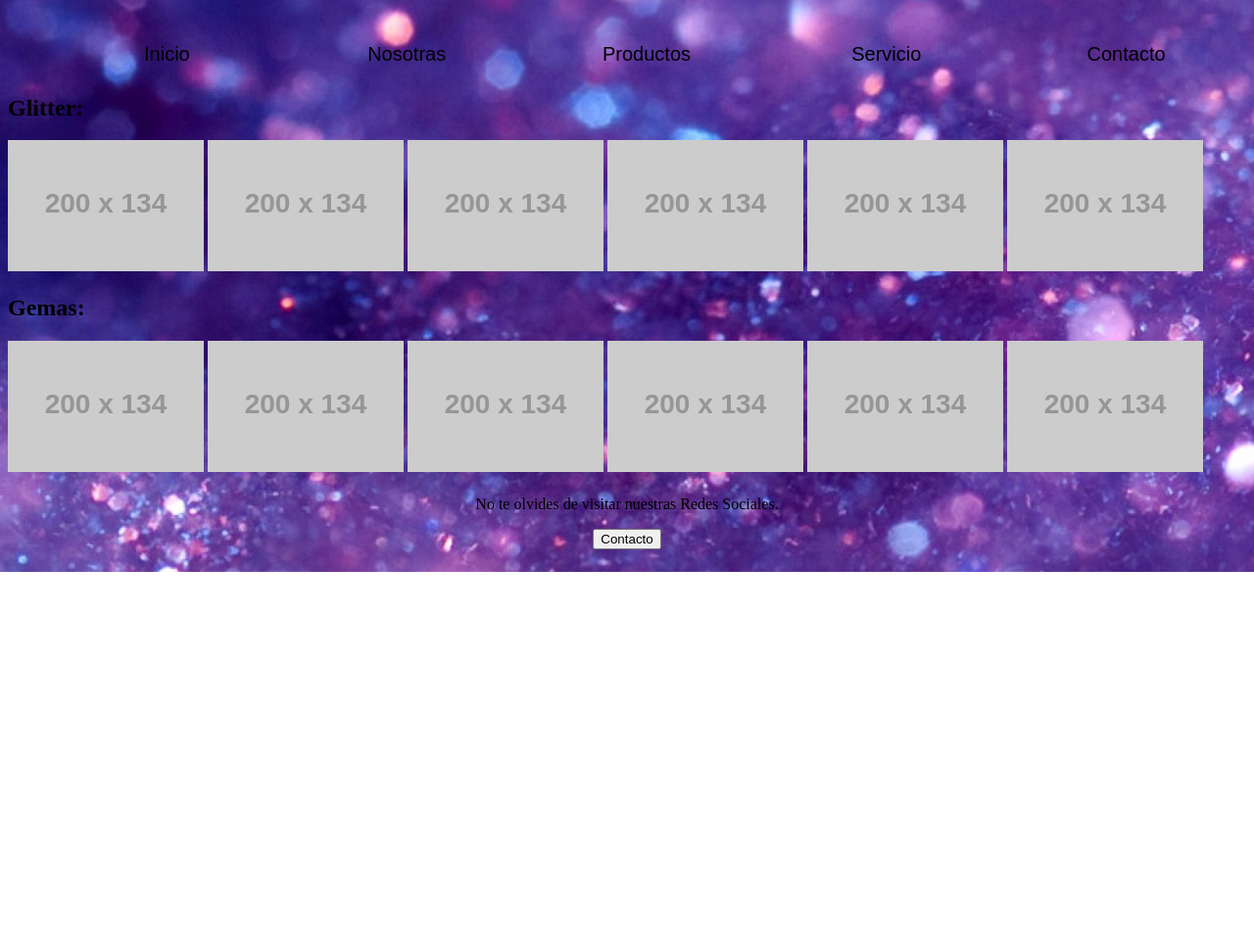
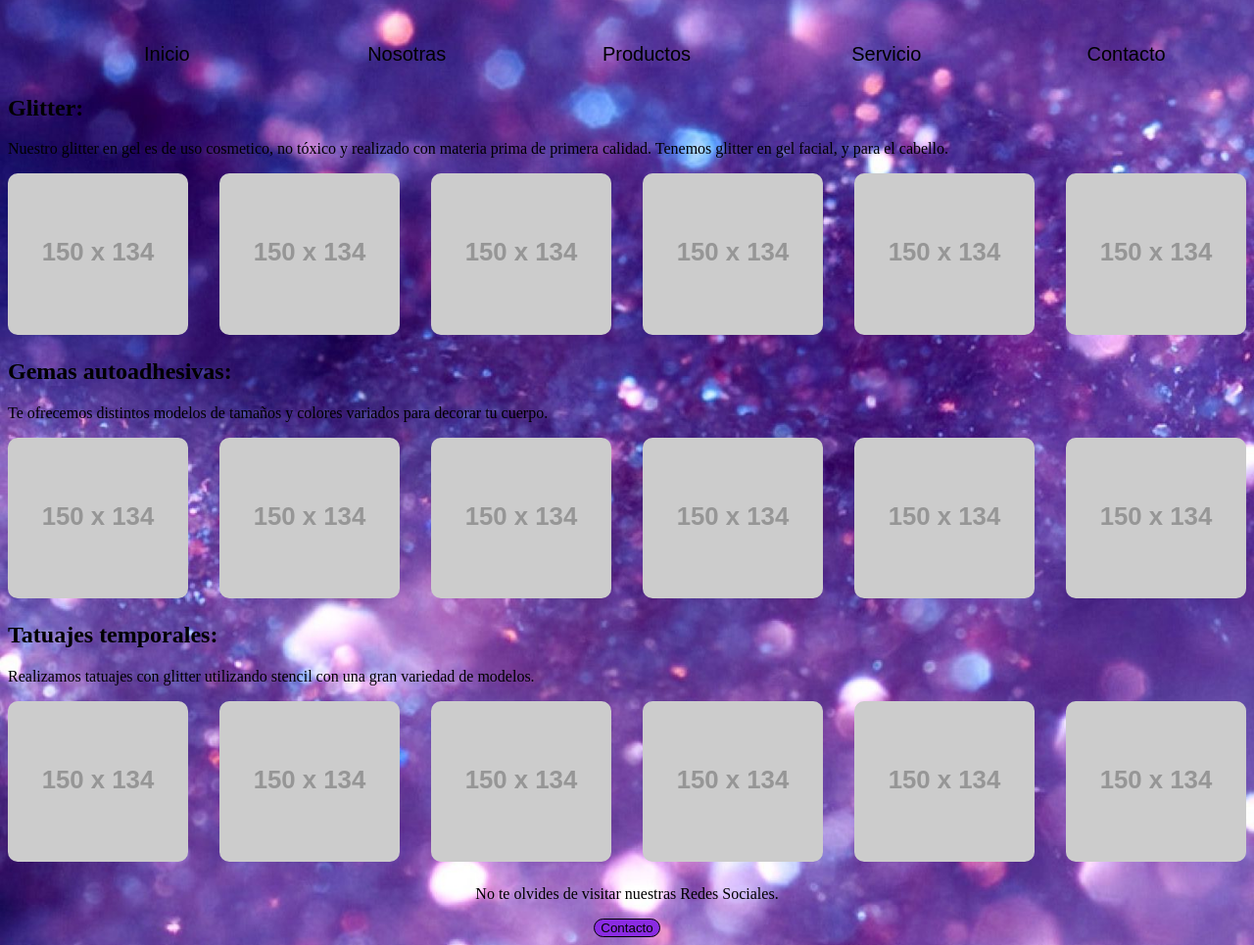
Before and after one commit to EzeServia/preentrega2_ezequiel_servia, a plain HTML site: page paginas/productos.html in a window 1280 px wide. Shown: the part 216-1181 px from the top of the page at 98% size. Before the commit the page ends 800 px from the top, so only its background shows below. Drawn offline with Linux system fonts and the light colour scheme; placeholder pictures from the web are drawn by us.

Commit message:
aplique grid a productos

```diff
--- a/css/main.css
+++ b/css/main.css
@@ -41,6 +41,13 @@ li a:hover {
         border: solid 1px;
         border-color: black;
 }
+aside:hover {
+        background-color: blueviolet;
+        border-radius: 2rem;
+        border: solid 1px;
+        border-color: black;
+}
+
 .iconos img {
         width: 50px;
         height: 50px;
@@ -83,3 +90,40 @@ footer {
         align-items: center;
 
 }
+.boton {
+       background-color: blueviolet;
+       border: solid 1px;
+       color: black;
+       border-radius: 10px;
+}
+.contenedorc1 {
+        width: 100%;
+        height: 100px;
+        text-align: center;
+}
+.contenedorc2 {
+        width: 350px;
+        height: 300px;
+}
+.paddingc li {
+        padding: 10px;
+
+}
+.nosotras {
+        width: 400px;
+
+
+}
+div img{
+        border-radius: 10px;
+        width: 100%;
+        height: auto;
+
+}
+.grid-container { display: grid;
+        grid-template-columns: repeat(auto-fit, minmax(150px, 1fr));
+        gap: 32px;
+
+
+
+}
--- a/paginas/productos.html
+++ b/paginas/productos.html
@@ -23,29 +23,93 @@
 </nav>
     <main>
         <section>
-            <h2>
+            <div>
+                <h2>
                 Glitter:
-            </h2>
-            <img src="https://placehold.co/200x134" alt="">
-            <img src="https://placehold.co/200x134" alt="">
-            <img src="https://placehold.co/200x134" alt="">
-            <img src="https://placehold.co/200x134" alt="">
-            <img src="https://placehold.co/200x134" alt="">
-            <img src="https://placehold.co/200x134" alt="">
+                </h2>
+                <p>
+                Nuestro glitter en gel es de uso cosmetico, no tóxico y realizado con materia prima de primera calidad. Tenemos glitter en gel facial, y para el cabello.
+                </p>
+            </div>
+            <div class="grid-container">
+                <div>
+                  <img src="https://placehold.co/150x134" alt="">
+                </div>
+                <div>
+                    <img src="https://placehold.co/150x134" alt="">
+                </div>
+                <div>
+                    <img src="https://placehold.co/150x134" alt="">
+                </div>
+                <div>
+                    <img src="https://placehold.co/150x134" alt="">
+                </div>
+                <div>
+                    <img src="https://placehold.co/150x134" alt="">
+                </div>
+                <div>
+                    <img src="https://placehold.co/150x134" alt="">
+                </div>
+
         </section>
         <section>
-            <h2>Gemas:</h2>
-            <img src="https://placehold.co/200x134" alt="">
-            <img src="https://placehold.co/200x134" alt="">
-            <img src="https://placehold.co/200x134" alt="">
-            <img src="https://placehold.co/200x134" alt="">
-            <img src="https://placehold.co/200x134" alt="">
-            <img src="https://placehold.co/200x134" alt="">
+            <h2>Gemas autoadhesivas:</h2>
+            <p>
+              Te ofrecemos distintos modelos de tamaños y colores variados para decorar tu cuerpo.
+
+            </p>
+            <div class="grid-container">
+                <div>
+                  <img src="https://placehold.co/150x134" alt="">
+                </div>
+                <div>
+                    <img src="https://placehold.co/150x134" alt="">
+                </div>
+                <div>
+                    <img src="https://placehold.co/150x134" alt="">
+                </div>
+                <div>
+                    <img src="https://placehold.co/150x134" alt="">
+                </div>
+                <div>
+                    <img src="https://placehold.co/150x134" alt="">
+                </div>
+                <div>
+                    <img src="https://placehold.co/150x134" alt="">
+                </div>
+
+        </section>
+        <section>
+            <h2>Tatuajes temporales:</h2>
+            <p>
+              Realizamos tatuajes con glitter utilizando stencil con una gran variedad de modelos.
+
+            </p>
+            <div class="grid-container">
+                <div>
+                  <img src="https://placehold.co/150x134" alt="">
+                </div>
+                <div>
+                    <img src="https://placehold.co/150x134" alt="">
+                </div>
+                <div>
+                    <img src="https://placehold.co/150x134" alt="">
+                </div>
+                <div>
+                    <img src="https://placehold.co/150x134" alt="">
+                </div>
+                <div>
+                    <img src="https://placehold.co/150x134" alt="">
+                </div>
+                <div>
+                    <img src="https://placehold.co/150x134" alt="">
+                </div>
+
         </section>
     </main>
     <footer>
         <p>No te olvides de visitar nuestras Redes Sociales.</p>
-        <a href="contacto.html"><button>Contacto</button></a>
+        <a href="contacto.html"><button class="boton">Contacto</button></a>
     </footer>
 
 </body>
```
Also changed, not shown: index.html (+3 -3 lines), paginas/contacto.html (+9 -3 lines), paginas/nosotras.html (+3 -3 lines), paginas/servicio.html (+1 -1 lines).
